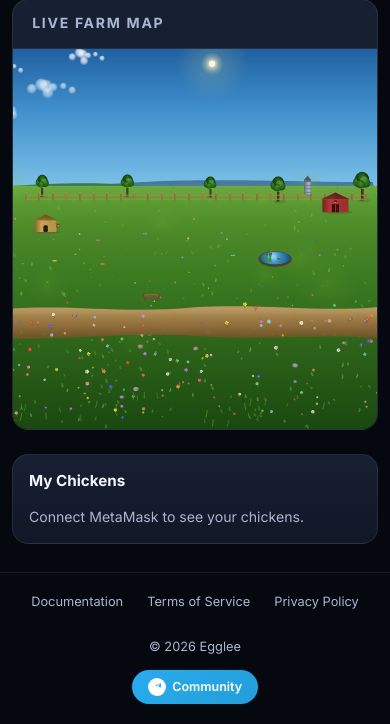
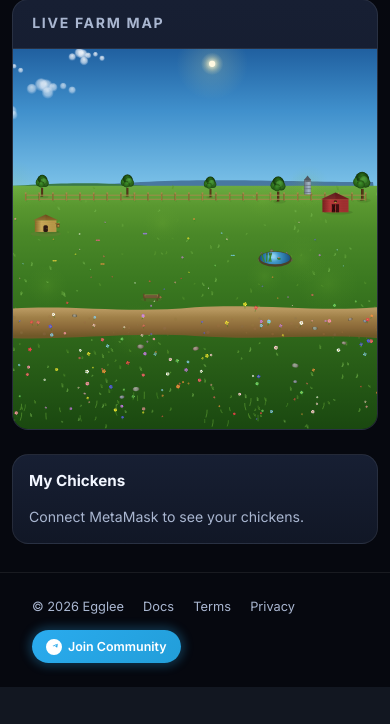
Before and after one commit to originslone-sys/egglee, a PHP site: page /client.html in a window 390 px wide. Shown: the part 1314-2038 px from the top of the page. After the commit the page ends 2001 px from the top, so only its background shows below. Run offline with PHP 8.4, Linux system fonts and the light colour scheme.

Commit message:
Redesign footer layout and improve Telegram button animation
- index.html: Split footer into two rows (top: brand + links, bottom:
  copyright + TG button) with proper space-between alignment
- client.html: Single-row footer with left-aligned links and
  right-aligned TG button using space-between
- Shorten link labels (Docs, Terms, Privacy) for cleaner fit
- Improve TG button glow animation: stronger pulse (12px/4px spread),
  hover lifts with translateY(-1px) and deeper shadow
- Both footers responsive: stack vertically on mobile via existing
  breakpoints

https://claude.ai/code/session_01Efp55Whf77FbrbsyL4srQC

```diff
--- a/public/client.html
+++ b/public/client.html
@@ -341,17 +341,17 @@
     </div>
   </div>
 
-  <footer style="border-top:1px solid var(--stroke);padding:1.2rem 0;margin-top:1rem;text-align:center;">
-    <div style="display:flex;align-items:center;justify-content:center;gap:1.5rem;flex-wrap:wrap;font-size:.8rem;color:var(--text-soft);">
-      <a href="docs.html" style="color:var(--text-soft);transition:color .2s;" onmouseover="this.style.color='var(--text)'" onmouseout="this.style.color='var(--text-soft)'">Documentation</a>
-      <a href="terms.html" style="color:var(--text-soft);transition:color .2s;" onmouseover="this.style.color='var(--text)'" onmouseout="this.style.color='var(--text-soft)'">Terms of Service</a>
-      <a href="privacy.html" style="color:var(--text-soft);transition:color .2s;" onmouseover="this.style.color='var(--text)'" onmouseout="this.style.color='var(--text-soft)'">Privacy Policy</a>
-      <span>&copy; 2026 Egglee</span>
-    </div>
-    <div style="margin-top:.8rem">
+  <footer style="border-top:1px solid var(--stroke);padding:1.5rem 2rem;margin-top:1rem;">
+    <div style="display:flex;align-items:center;justify-content:space-between;flex-wrap:wrap;gap:.8rem;font-size:.8rem;color:var(--text-soft);">
+      <div style="display:flex;align-items:center;gap:1.2rem;flex-wrap:wrap;">
+        <span>&copy; 2026 Egglee</span>
+        <a href="docs.html" style="color:var(--text-soft);transition:color .2s;" onmouseover="this.style.color='var(--text)'" onmouseout="this.style.color='var(--text-soft)'">Docs</a>
+        <a href="terms.html" style="color:var(--text-soft);transition:color .2s;" onmouseover="this.style.color='var(--text)'" onmouseout="this.style.color='var(--text-soft)'">Terms</a>
+        <a href="privacy.html" style="color:var(--text-soft);transition:color .2s;" onmouseover="this.style.color='var(--text)'" onmouseout="this.style.color='var(--text-soft)'">Privacy</a>
+      </div>
       <a href="https://t.me/egglee_community" target="_blank" rel="noopener" class="tg-community-btn">
-        <svg width="18" height="18" viewBox="0 0 24 24" fill="currentColor" style="vertical-align:middle"><path d="M11.944 0A12 12 0 1 0 24 12.056A12.013 12.013 0 0 0 11.944 0ZM16.906 7.224c.1-.002.321.039.465.178a.66.66 0 0 1 .193.442c0 .076-.007.152-.02.227-.204 2.138-.567 4.273-.567 4.273s-.026.19-.117.297a.471.471 0 0 1-.293.16c-.192.017-.425-.126-.594-.233-.265-.167-1.653-1.088-1.979-1.326a.282.282 0 0 1-.126-.197c-.012-.063.027-.142.027-.142s2.281-2.04 2.482-2.766c.015-.056-.043-.084-.125-.06-.502.163-2.946 1.86-4.174 2.697a.93.93 0 0 1-.466.152c-.225-.003-.646-.126-.963-.23-.387-.127-.695-.194-.668-.41.014-.112.17-.227.467-.345 1.834-.8 3.057-1.328 3.668-1.584 1.747-.734 2.11-.862 2.346-.866Z"/></svg>
-        Community
+        <svg width="16" height="16" viewBox="0 0 24 24" fill="currentColor"><path d="M11.944 0A12 12 0 1 0 24 12.056A12.013 12.013 0 0 0 11.944 0ZM16.906 7.224c.1-.002.321.039.465.178a.66.66 0 0 1 .193.442c0 .076-.007.152-.02.227-.204 2.138-.567 4.273-.567 4.273s-.026.19-.117.297a.471.471 0 0 1-.293.16c-.192.017-.425-.126-.594-.233-.265-.167-1.653-1.088-1.979-1.326a.282.282 0 0 1-.126-.197c-.012-.063.027-.142.027-.142s2.281-2.04 2.482-2.766c.015-.056-.043-.084-.125-.06-.502.163-2.946 1.86-4.174 2.697a.93.93 0 0 1-.466.152c-.225-.003-.646-.126-.963-.23-.387-.127-.695-.194-.668-.41.014-.112.17-.227.467-.345 1.834-.8 3.057-1.328 3.668-1.584 1.747-.734 2.11-.862 2.346-.866Z"/></svg>
+        Join Community
       </a>
     </div>
   </footer>
--- a/public/css/common.css
+++ b/public/css/common.css
@@ -303,22 +303,23 @@ select.input { min-width: 160px; width: auto; }
 .tg-community-btn {
   display: inline-flex;
   align-items: center;
-  gap: .4rem;
-  padding: .45rem 1rem;
+  gap: .35rem;
+  padding: .4rem .9rem;
   border-radius: 99px;
   font-size: .78rem;
   font-weight: 600;
   color: #fff;
   background: linear-gradient(135deg, #2AABEE, #229ED9);
   text-decoration: none;
-  transition: transform .2s, box-shadow .2s;
-  animation: tgPulse 3s ease-in-out infinite;
+  transition: transform .2s, box-shadow .2s, background .2s;
+  animation: tgGlow 2.5s ease-in-out infinite;
 }
 .tg-community-btn:hover {
-  transform: scale(1.05);
-  box-shadow: 0 0 12px rgba(42, 171, 238, .4);
+  transform: translateY(-1px) scale(1.04);
+  box-shadow: 0 4px 16px rgba(42, 171, 238, .5);
+  background: linear-gradient(135deg, #38b6f0, #2AABEE);
 }
-@keyframes tgPulse {
-  0%, 100% { box-shadow: 0 0 0 0 rgba(42, 171, 238, 0); }
-  50% { box-shadow: 0 0 8px 2px rgba(42, 171, 238, .25); }
+@keyframes tgGlow {
+  0%, 100% { box-shadow: 0 0 0 0 rgba(42, 171, 238, .1); }
+  50% { box-shadow: 0 0 12px 4px rgba(42, 171, 238, .3); }
 }
```
Also changed, not shown: public/index.html (+16 -11 lines).
